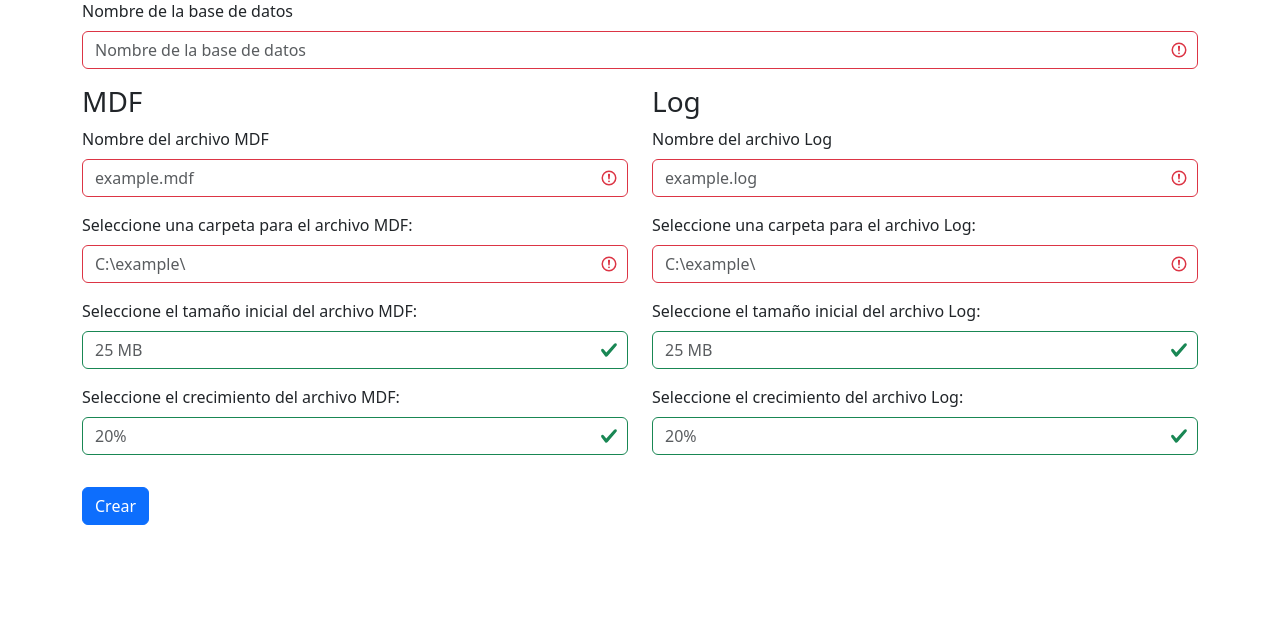
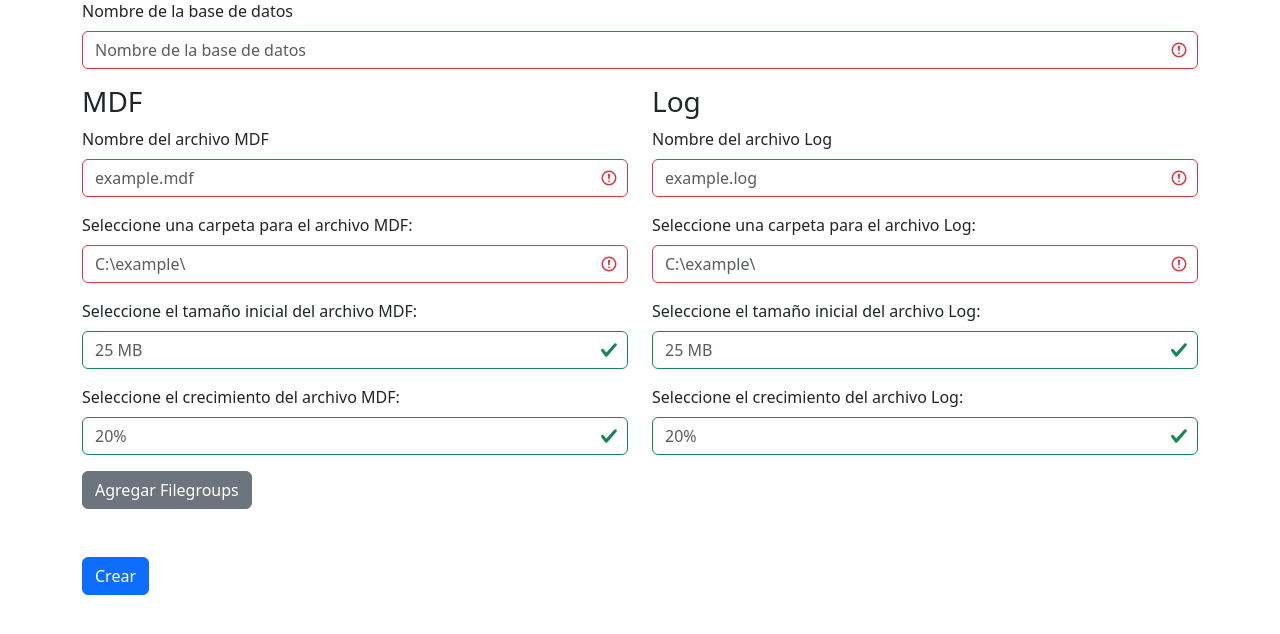
Before and after one commit to Gatito027/Aplicacion_administradorBDs, a Django app: page / in a window 1280 px wide. Shown: the part 133-767 px from the top of the page. Run offline with Django 5.2, Linux system fonts and the light colour scheme.

Commit message:
Creacion de bd con filegroups

```diff
--- a/aplicacionWeb/templates/pages/Formularios/crearBD.html
+++ b/aplicacionWeb/templates/pages/Formularios/crearBD.html
@@ -49,14 +49,104 @@
                 </div>
             </div>
         </div>
+
+        <!-- Botón para abrir el modal de filegroups -->
+        <button type="button" class="btn btn-secondary mb-3" data-bs-toggle="modal" data-bs-target="#filegroupModal">
+            Agregar Filegroups
+        </button>
+
+        <!-- Área para mostrar los filegroups agregados -->
+        <div id="filegroupsList" class="mb-3"></div>
+
+        <!-- Botón de enviar formulario -->
         <button type="submit" class="btn btn-primary mt-3" id="submitButton">Crear</button>
     </form>
 </div>
 
+<!-- Modal para agregar filegroups -->
+<div class="modal fade" id="filegroupModal" tabindex="-1" aria-labelledby="filegroupModalLabel" aria-hidden="true">
+    <div class="modal-dialog">
+        <div class="modal-content">
+            <div class="modal-header">
+                <h5 class="modal-title" id="filegroupModalLabel">Agregar Filegroup</h5>
+                <button type="button" class="btn-close" data-bs-dismiss="modal" aria-label="Close"></button>
+            </div>
+            <div class="modal-body">
+                <form id="filegroupForm">
+                    <div class="mb-3">
+                        <label for="filegroupName" class="form-label">Nombre del Filegroup</label>
+                        <input type="text" class="form-control" id="filegroupName" placeholder="Ej: FG1" required>
+                    </div>
+                    <button type="submit" class="btn btn-primary">Agregar</button>
+                </form>
+            </div>
+        </div>
+    </div>
+</div>
+
 <script>
+    // Array para almacenar los filegroups
+    let filegroups = [];
+
+    // Función para mostrar los filegroups en la lista
+    function renderFilegroups() {
+        const filegroupsList = document.getElementById('filegroupsList');
+        filegroupsList.innerHTML = filegroups.map((fg, index) => `
+            <div class="card mb-2">
+                <div class="card-body d-flex justify-content-between align-items-center">
+                    <span>${fg}</span>
+                    <div>
+                        <button class="btn btn-sm btn-warning me-2" onclick="editFilegroup(${index})">Editar</button>
+                        <button class="btn btn btn-sm btn-danger" onclick="deleteFilegroup(${index})">Eliminar</button>
+                    </div>
+                </div>
+            </div>
+        `).join('');
+
+        // Actualizar el campo oculto con los filegroups
+        document.getElementById('filegroupsInput').value = filegroups.join(',');
+    }
+
+    // Función para agregar un filegroup
+    document.getElementById('filegroupForm').addEventListener('submit', function (e) {
+        e.preventDefault();
+        const filegroupName = document.getElementById('filegroupName').value.trim();
+        if (filegroupName && !filegroups.includes(filegroupName)) {
+            filegroups.push(filegroupName);
+            renderFilegroups();
+            document.getElementById('filegroupName').value = ''; // Limpiar el campo
+            bootstrap.Modal.getInstance(document.getElementById('filegroupModal')).hide(); // Cerrar el modal
+        }
+    });
+
+    // Función para editar un filegroup
+    function editFilegroup(index) {
+        const newName = prompt('Editar nombre del filegroup:', filegroups[index]);
+        if (newName && !filegroups.includes(newName)) {
+            filegroups[index] = newName;
+            renderFilegroups();
+        }
+    }
+
+    // Función para eliminar un filegroup
+    function deleteFilegroup(index) {
+        if (confirm('¿Estás seguro de eliminar este filegroup?')) {
+            filegroups.splice(index, 1);
+            renderFilegroups();
+        }
+    }
+
+    // Deshabilitar el botón de enviar mientras se procesa el formulario
     document.getElementById('crearBdForm').addEventListener('submit', function() {
         document.getElementById('submitButton').disabled = true;
         document.getElementById('submitButton').innerText = 'Enviando...';
     });
+
+    // Campo oculto para enviar los filegroups en el formulario
+    const filegroupsInput = document.createElement('input');
+    filegroupsInput.type = 'hidden';
+    filegroupsInput.name = 'secondary_filegroups';
+    filegroupsInput.id = 'filegroupsInput';
+    document.getElementById('crearBdForm').appendChild(filegroupsInput);
 </script>
 {% endblock %}
--- a/aplicacionWeb/views.py
+++ b/aplicacionWeb/views.py
@@ -20,6 +20,7 @@ def ejecutarCreacion(request):
         mdf_growth = request.POST.get('mdf_growth')
         log_size = request.POST.get('log_size')
         log_growth = request.POST.get('log_growth')
+        secondary_filegroups = request.POST.get('secondary_filegroups')  # Filegroups secundarios (opcional)
 
         # Convertir a enteros si están presentes
         mdf_size = int(mdf_size) if mdf_size else None
@@ -34,8 +35,7 @@ def ejecutarCreacion(request):
                     DECLARE @ReturnCode INT;
                     EXEC @ReturnCode = createNewDataBase
                         @DataBaseName=%s, @mdfName=%s, @mdfFile=%s,
-                        @logName=%s, @logFile=%s;
-                    SELECT @ReturnCode AS ReturnCode;
+                        @logName=%s, @logFile=%s
                 """
                 params = [database_name, mdf_name, mdf_file, log_name, log_file]
 
@@ -52,6 +52,9 @@ def ejecutarCreacion(request):
                 if log_growth is not None:
                     sql += ", @logGrowth=%s"
                     params.append(log_growth)
+                if secondary_filegroups:
+                    sql += ", @SecondaryFilegroups=%s"
+                    params.append(secondary_filegroups)
 
                 # Finalizar la consulta SQL
                 sql += "; SELECT @ReturnCode AS ReturnCode;"
```
